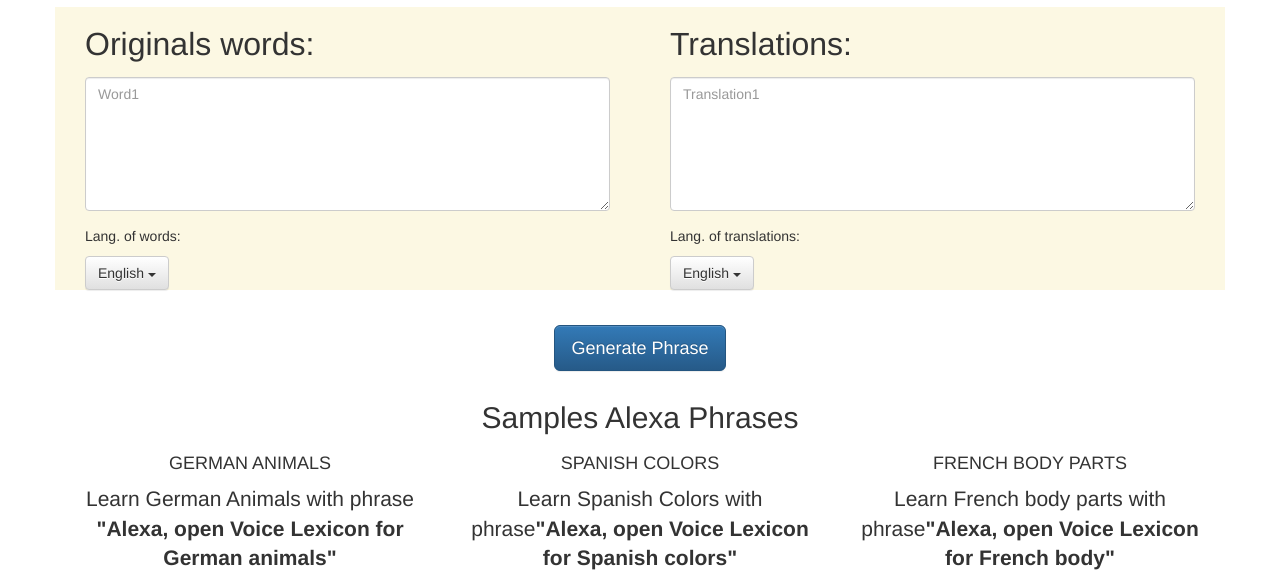
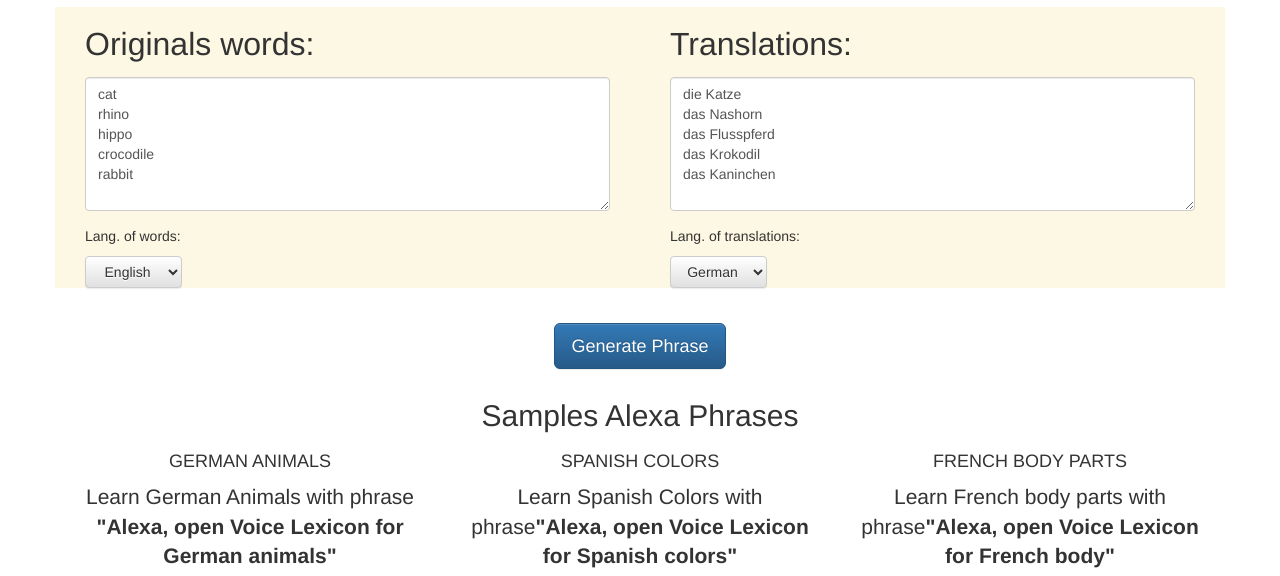
Before and after one commit to jakolar/voxolexi, a plain HTML site: page index.html in a window 1280 px wide. Shown: the part 696-1272 px from the top of the page. Drawn offline with nearby package versions, Linux system fonts and the light colour scheme.

Commit message:
html tuning

```diff
--- a/index.html
+++ b/index.html
@@ -42,13 +42,16 @@
 	          <div class="text-center mt-4">
 	          		<p>Sample audio</p>
 					<audio controls>
-					  <source src="vocab.ogg" type="audio/ogg">
+					  <source src="https://s3.amazonaws.com/dictionary-mp3/german-animals.mp3" type="audio/ogg">
 					  Your browser does not support the audio element.
 					</audio>
         		</div>
 
 	       </div>
 	    </div>
+
+		<form action="/action_page.php" method="post">
+
 		<div class="container ">
 			<div class="row text-center">
 				<h2>Generate Your Audio</h2>
@@ -57,47 +60,76 @@
 				<div class="col-xs-6 center-div bg-warning">
 					<div class="form-group col-xs-12">
 	    				<label for="vocabs"><h3 style="font-size:2.5vw"> Originals words:</h3> </label>
-	    				<textarea class="form-control" id="vocabs" rows="6" placeholder="Word1"></textarea>
+	    				<textarea class="form-control" id="vocabs" name="wordsA" rows="6" placeholder="Word1">
+cat
+rhino
+hippo
+crocodile
+rabbit
+						</textarea>
 	  				</div>
 	  				<div class="dropdown col-xs-12">
 	  				<p>Lang. of words:</p>
-					  <button class="btn btn-default dropdown-toggle" type="button" id="dropdownMenu1" data-toggle="dropdown" aria-haspopup="true" aria-expanded="true">
-					    English
-					    <span class="caret"></span>
-					  </button>
-					  <ul class="dropdown-menu" aria-labelledby="dropdownMenu1">
-					    <li><a href="#">English</a></li>
-					    <li><a href="#">Spanish</a></li>
-					    <li><a href="#">German</a></li>
-					  </ul>
+
+						<select class="btn btn-default dropdown-toggle" name="langSelectionA" type="button">
+						  <option value="english" selected>English</option>
+						  <option value="spanish">Spanish</option>
+						  <option value="german">German</option>
+						</select>
+
+					  <!--<button class="btn btn-default dropdown-toggle" type="button" id="dropdownMenuLangA" data-toggle="dropdown" aria-haspopup="true" aria-expanded="true">-->
+					    <!--English-->
+					    <!--<span class="caret"></span>-->
+					  <!--</button>-->
+					  <!--<ul class="dropdown-menu" aria-labelledby="dropdownMenu1">-->
+					    <!--<li><a href="#">English</a></li>-->
+					    <!--<li><a href="#">Spanish</a></li>-->
+					    <!--<li><a href="#">German</a></li>-->
+					  <!--</ul>-->
 					</div>
 				</div>
   				<div class="col-xs-6 center-div bg-warning">
   					<div class="form-group col-xs-12">
 	    				<label for="translated"><h3 style="font-size:2.5vw;">Translations:</h3></label>
-	    				<textarea class="form-control" id="translated" rows="6" placeholder="Translation1"></textarea>
+	    				<textarea class="form-control" id="translated"  name="wordsB" rows="6" placeholder="Translation1">
+die Katze
+das Nashorn
+das Flusspferd
+das Krokodil
+das Kaninchen
+						</textarea>
 	  				</div>
 	  				<div class="dropdown col-xs-12 ">
 	  				  <p>Lang. of translations:</p>
-					  <button class="btn btn-default dropdown-toggle" type="button" id="dropdownMenu1" data-toggle="dropdown" aria-haspopup="true" aria-expanded="true">
-					    English
-					    <span class="caret"></span>
-					  </button>
-					  <ul class="dropdown-menu" aria-labelledby="dropdownMenu1">
-					    <li><a href="#">English</a></li>
-					    <li><a href="#">Spanish</a></li>
-					    <li><a href="#">German</a></li>
-					  </ul>
+
+						<select class="btn btn-default dropdown-toggle"  name="langSelectionB" type="button">
+						  <option value="english">English</option>
+						  <option value="spanish">Spanish</option>
+						  <option value="german" selected>German</option>
+						</select>
+
+
+					  <!--<button class="btn btn-default dropdown-toggle" type="button" id="dropdownMenuLangB" data-toggle="dropdown" aria-haspopup="true" aria-expanded="true">-->
+					    <!--English-->
+					    <!--<span class="caret"></span>-->
+					  <!--</button>-->
+					  <!--<ul class="dropdown-menu" aria-labelledby="dropdownMenu1">-->
+					    <!--<li><a href="#">English</a></li>-->
+					    <!--<li><a href="#">Spanish</a></li>-->
+					    <!--<li><a href="#">German</a></li>-->
+					  <!--</ul>-->
 					</div>
 				</div>
 			</div>
 			<div class="row">
 				<div class="center-div m-t-xs">
-				<p><a class="btn btn-primary btn-lg mt-4"" href="#" role="button">Generate Phrase</a></p>
+				<p><input type="submit" class="btn btn-primary btn-lg mt-4" href="#" role="button" value="Generate Phrase"></p>
 				</div>
 			</div>
 		</div>
 	</div>
+
+			</form>
 	<footer class="footer text-center">
       <div class="container">
       <div class="row">
```
